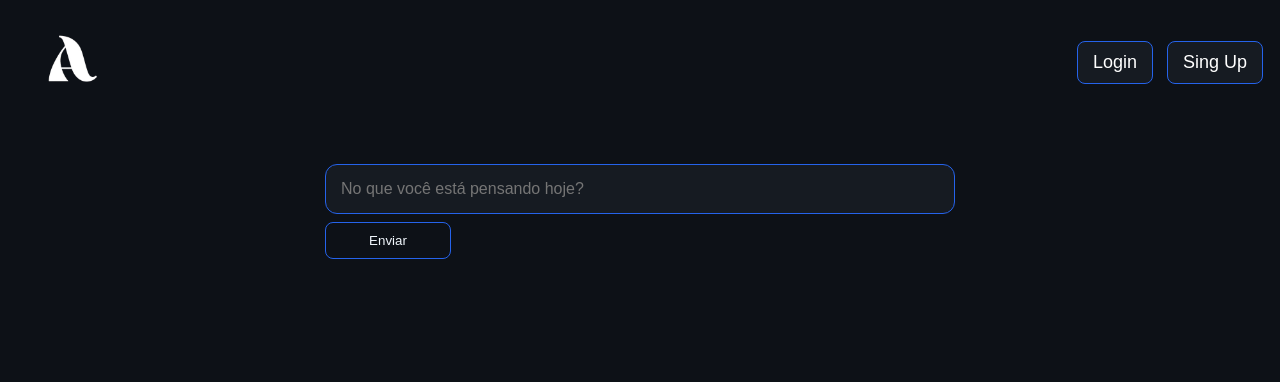
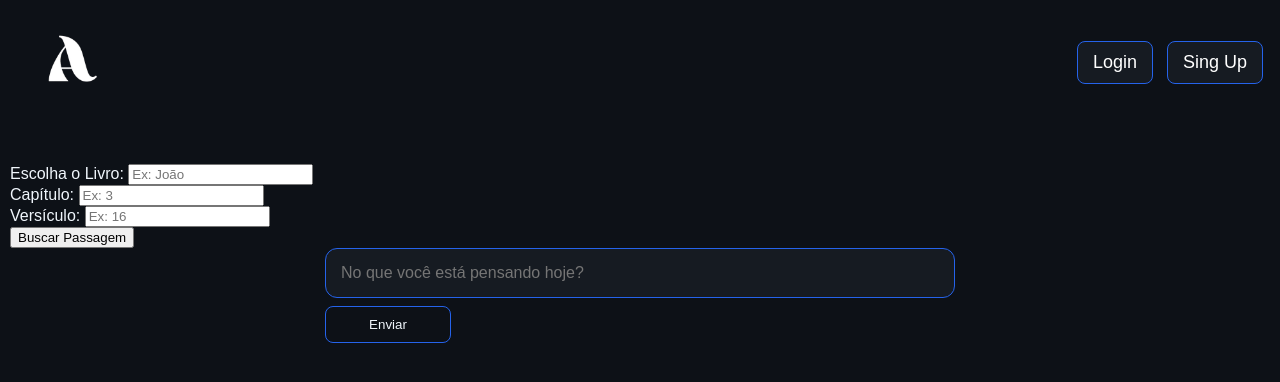
Before and after one commit to lucasgstopassolli/Aura, a PHP site: page / in a window 1280 px wide. Shown: the top 382 px of the page. Run offline with PHP 8.4, Linux system fonts and the light colour scheme.

Commit message:
Aura Beta 0.2.0 (Bible version)

```diff
--- a/public/index.php
+++ b/public/index.php
@@ -34,6 +34,24 @@ if ($_SERVER['REQUEST_METHOD'] === 'POST') {
     <!--Header-->
     <?php include "include/header.php"?>
 
+    <div>
+        <label for="livro">Escolha o Livro:</label>
+        <input type="text" id="livro" placeholder="Ex: João">
+    </div>
+    <div>
+        <label for="capitulo">Capítulo:</label>
+        <input type="number" id="capitulo" placeholder="Ex: 3">
+    </div>
+    <div>
+        <label for="versiculo">Versículo:</label>
+        <input type="number" id="versiculo" placeholder="Ex: 16">
+    </div>
+    <button onclick="buscarPassagem()">Buscar Passagem</button>
+
+    <div class="bible-passagem" id="passagem">
+        <!-- A passagem será exibida aqui -->
+    </div>
+
     <!-- Input de mensagens -->
     <form method="POST" class="formu        ">
         <div class="input-msg">
```
Also changed, not shown: public/assets/js/script.js.
